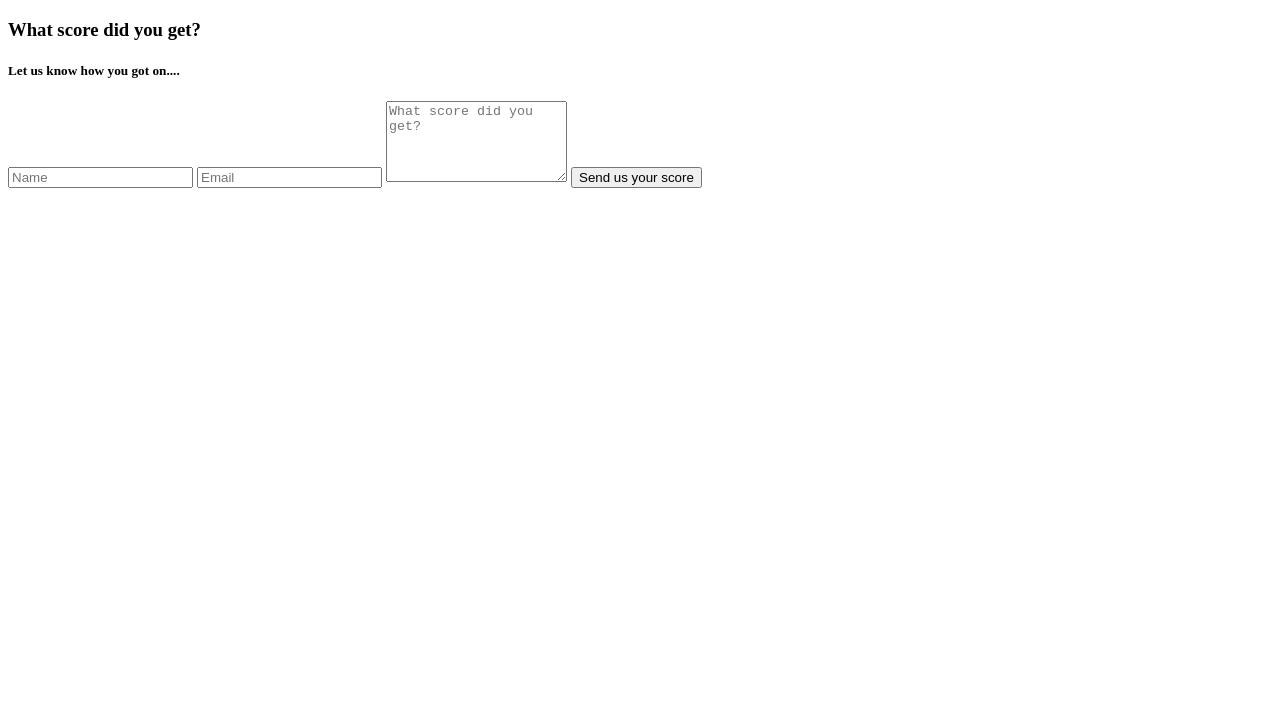
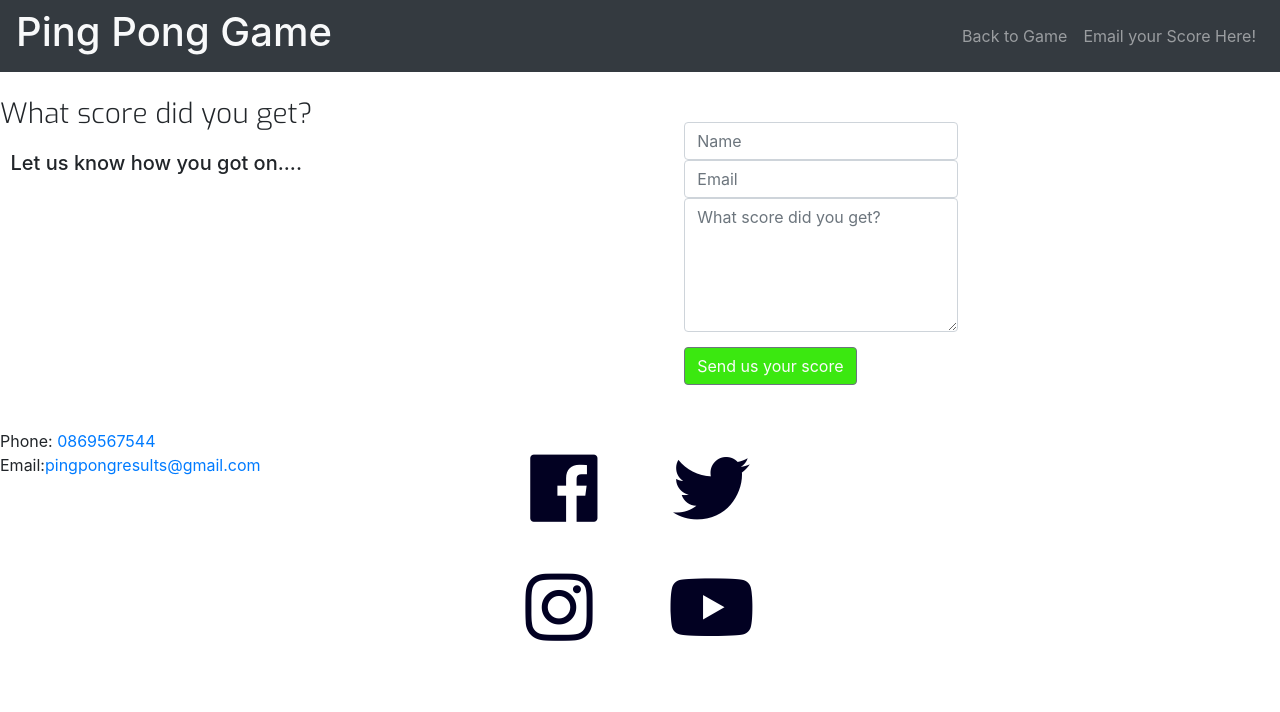
Before and after one commit to ailisc97/Milestone_Project_2, a plain HTML site: page src/result.html in a window 1280 px wide. Drawn offline with nearby package versions, Linux system fonts and the light colour scheme; files whose address does not match are found by name.

Commit message:
got to link the css.style and then added the footer

```diff
--- a/src/result.html
+++ b/src/result.html
@@ -5,6 +5,12 @@
     <meta http-equiv="X-UA-Compatible" content="IE=edge">
     <meta name="viewport" content="width=device-width, initial-scale=1.0">
     <title>Document</title>
+    <link rel="stylesheet" href="https://stackpath.bootstrapcdn.com/bootstrap/4.1.3/css/bootstrap.min.css"
+          integrity="sha384-MCw98/SFnGE8fJT3GXwEOngsV7Zt27NXFoaoApmYm81iuXoPkFOJwJ8ERdknLPMO" crossorigin="anonymous">
+    <link rel="stylesheet" href="https://use.fontawesome.com/releases/v5.6.3/css/all.css"
+          integrity="sha384-UHRtZLI+pbxtHCWp1t77Bi1L4ZtiqrqD80Kn4Z8NTSRyMA2Fd33n5dQ8lWUE00s/" crossorigin="anonymous"/>
+
+    <link rel="stylesheet" href="style.css">
     <script type="text/javascript"
         src="https://cdn.jsdelivr.net/npm/emailjs-com@2/dist/email.min.js">
 </script>
@@ -15,6 +21,23 @@
 </script>
 </head>
 <body>
+    <nav class="navbar navbar-expand-lg navbar-dark bg-dark" id="index">
+        <h1 class="text-light">Ping Pong Game</h1>
+        <button class="navbar-toggler" type="button" data-toggle="collapse" data-target="#navbarSupportedContent"
+                aria-controls="navbarSupportedContent" aria-expanded="false" aria-label="Toggle navigation">
+            <span class="navbar-toggler-icon"></span>
+        </button>
+        <div class="collapse navbar-collapse justify-content-end" id="navbarSupportedContent">
+            <ul class="navbar-nav">
+                <li class="nav-item">
+                    <a class="nav-link" href="index.html">Back to Game</a>
+                </li>
+                <li class="nav-item">
+                    <a class="nav-link" href="result.html">Email your Score Here!</a>
+                </li>
+            </ul>
+        </div>
+    </nav>
     <section class="container-fluid ">
         <div class="row bg-color-contact">
             <div>
@@ -31,6 +54,25 @@
             </div>
         </div>
     </section>
+    <footer>
+        <div class="row">
+
+            <div class="col-12 col-lg-4">
+                <br>
+                <p>Phone: <a href="tel:0869567544">0869567544</a><br>
+                    Email:<a href="mailto:pingpongresults@gmail.com">pingpongresults@gmail.com</a><br>
+                </p>
+            </div>
+            <div class="col-12 col-lg-4">
+                <p class="social-links"><a href="https://www.facebook.com/" target="_blank"> <i class="fab fa-facebook"></i></a>
+                    <a href="https://twitter.com/" target="_blank"> <i class="fab fa-twitter"></i></a>
+                    <a href="https://www.instagram.com/" target="_blank"> <i class="fab fa-instagram"></i></a>
+                    <a href="https://www.youtube.com/" target="_blank"> <i class="fab fa-youtube"></i></a>
+                </p>
+            </div>
+        </div>
+    </footer>
     <script src="src/sendEmail.js"></script>
+
 </body>
 </html>
--- a/src/style.css
+++ b/src/style.css
@@ -1,18 +1,32 @@
-/*
-/*Footer
+@import url('https://fonts.googleapis.com/css?family=Roboto:100,200,300,400,500,600,700|Exo:100,200,300,400,500,600,700');
+.contact-heading {
+    font-family: "Exo", sans-serif;
+    font-weight: 300;
+    margin-top: 25px;
+    margin-bottom: 20px;
+}
+
+
+.center-form {
+    padding-top: 50px;
+    padding-left:50px;
+    margin: 0 auto;
+    max-width: 70%;
+}
+
+button[type="submit"] {
+    margin-top: 15px;
+    margin-bottom: 20px;
+    background-color: #3be810;
+    color: #fafafa;
+}
+
+/*Footer*/
 .footer {
     flex-shrink: 0;
     background-color: #736f72;
 }
-.address-footer {
-    color: #42033D;
-}
-.opening-footer{
-     color: #42033D;
-}
-.address-footer a{
-    color:#020122;
-}
+
 .fab:hover {
     color: #42033D;
 }
@@ -41,4 +55,3 @@
         padding: .6rem;
     }
 }
-*/
```
Also changed, not shown: src/index.html (+1 -0 lines).
